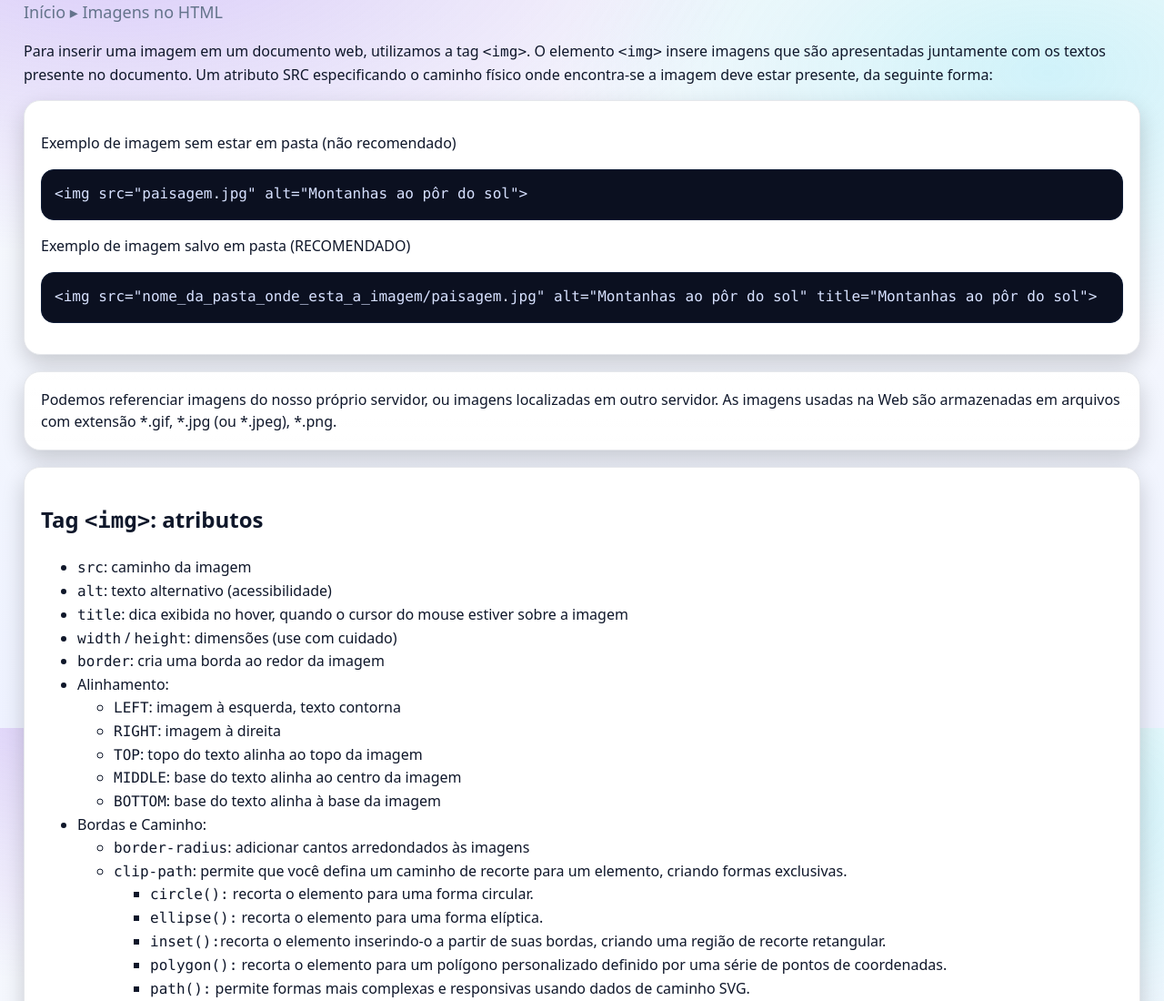
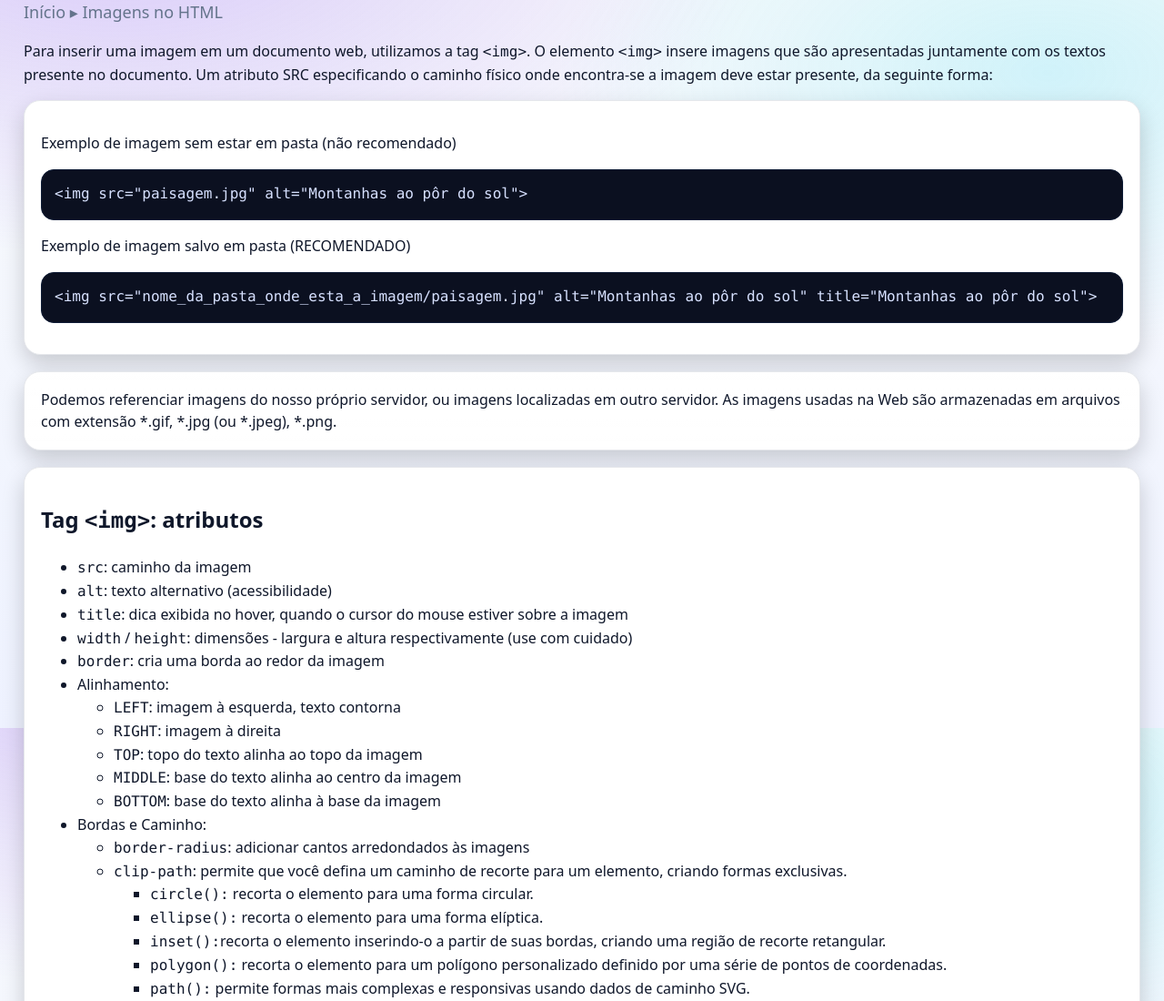
Before and after one commit to Pattp2017/html, a plain HTML site: page imagens-html.html in a window 1280 px wide. Shown: the top 1100 px of the page at 91% size. Drawn offline with Linux system fonts and the light colour scheme.

Commit message:
Update imagens-html.html

```diff
--- a/imagens-html.html
+++ b/imagens-html.html
@@ -62,7 +62,7 @@
           <li><code>src</code>: caminho da imagem</li>
           <li><code>alt</code>: texto alternativo (acessibilidade)</li>
           <li><code>title</code>: dica exibida no hover, quando o cursor do mouse estiver sobre a imagem</li>
-          <li><code>width</code> / <code>height</code>: dimensões (use com cuidado)</li>
+          <li><code>width</code> / <code>height</code>: dimensões - largura e altura respectivamente (use com cuidado)</li>
           <li><code>border</code>: cria uma borda ao redor da imagem</li>
           <li>Alinhamento:
             <ul>
```
